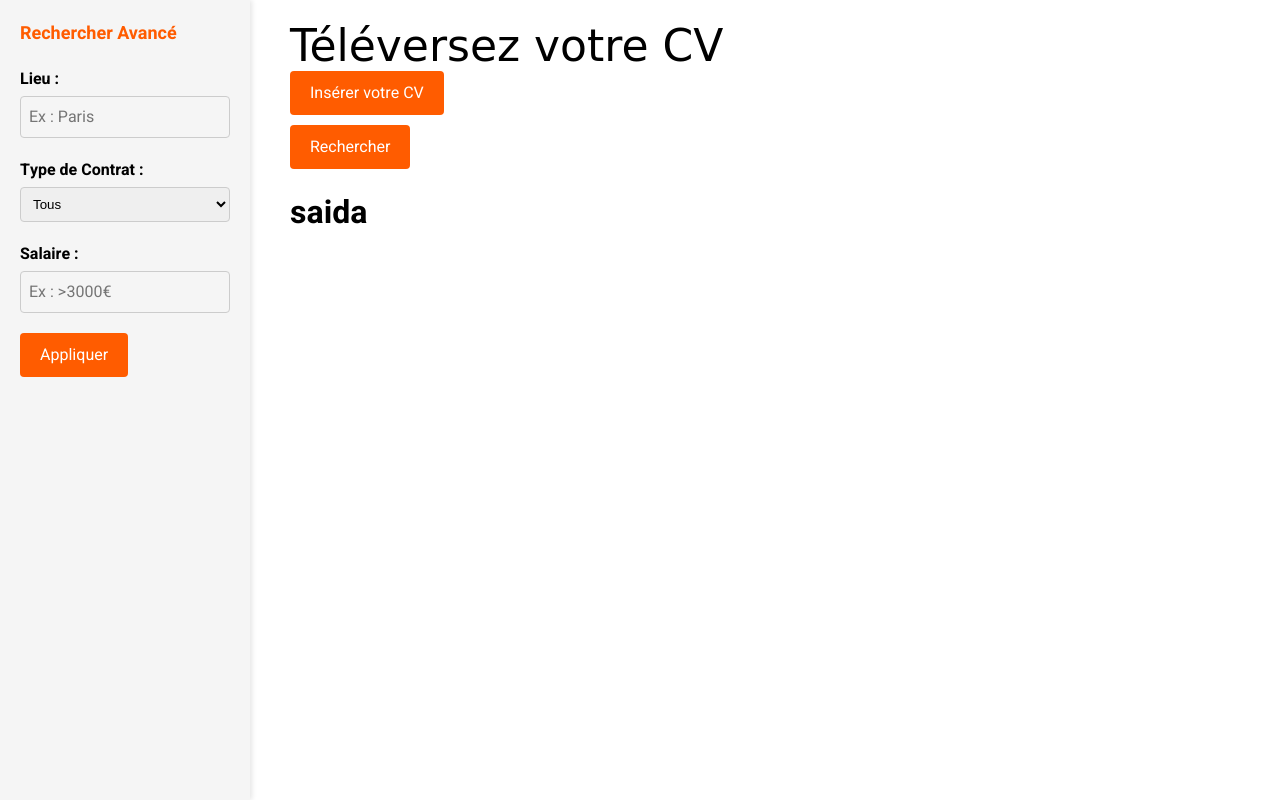
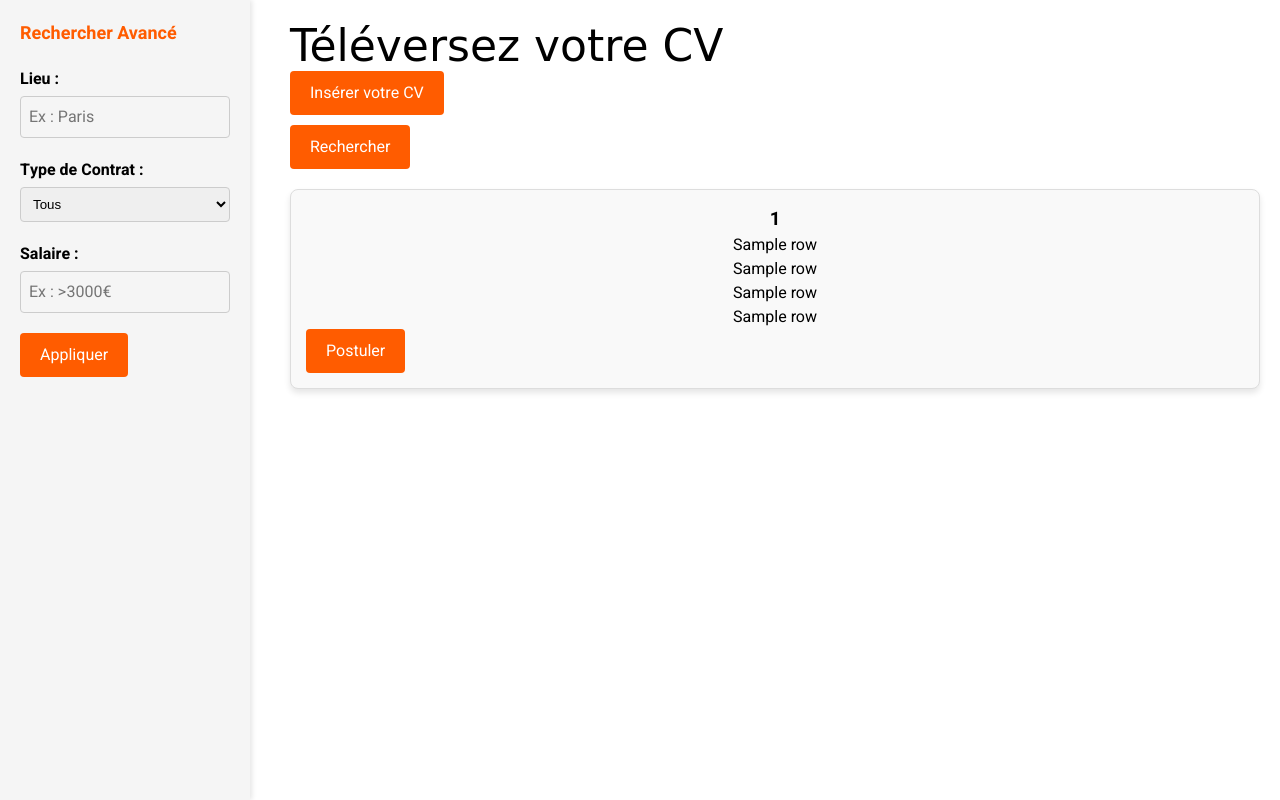
Before and after one commit to abarah/Projet_job_offers, a Flask app: template templates/upload.html in a window 1280 px wide. Run offline with Flask 2, Linux system fonts and the light colour scheme; the template is opened without the code that fills it: most values are stand-ins (such as "Sample title", 1, 10 or a date in 2020).

Commit message:
Update upload.html

```diff
--- a/templates/upload.html
+++ b/templates/upload.html
@@ -134,7 +134,19 @@
 
     <!-- Section des résultats -->
     <div id="result" class="job_recommendation">
-      <h1>saida</h1>
+      {% for row in row_data %}
+      <div class="job_card">
+        <h3 class="job_title">{{ row[0] }}</h3>
+        <p class="job_company">{{ row[1] }}</p>
+        <p class="job_match">{{ row[2] }}</p>
+        <p class="job_contrat">{{ row[4] }}</p>
+        <p class="job_location">{{ row[5] }}</p>
+        <a href="{{ row[3] }}" target="_blank">
+          <button class="btn_apply">Postuler</button>
+        </a>
+      </div>
+      {% endfor %}
+    </div>
   </div>
 
   <script>
```
